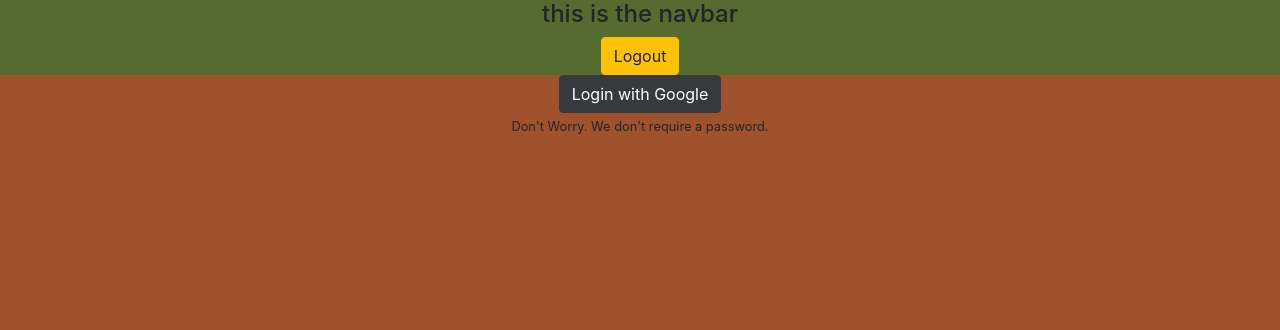
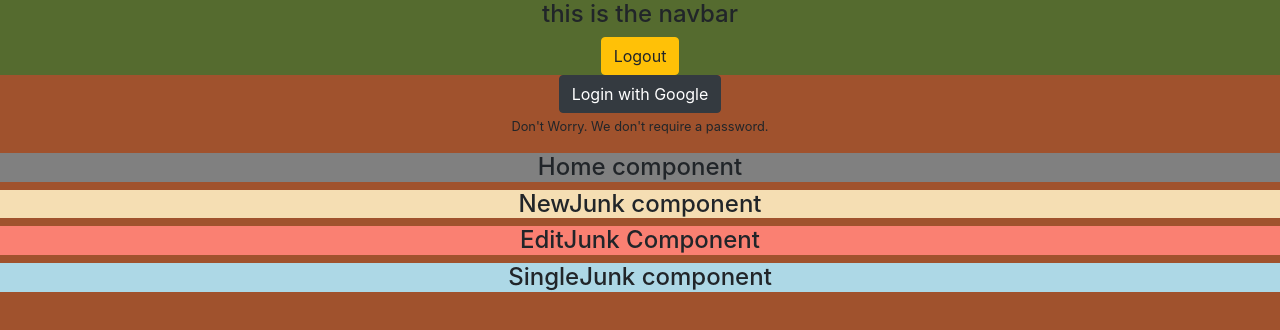
Before and after one commit to ToddSpainhour/react-hoarder, a React (Create React App) app: page / in a window 1280 px wide. Shown: the top 330 px of the page. Built offline with nearby package versions, Linux system fonts and the light colour scheme; no server answers.

Commit message:
components added

```diff
--- a/src/App/App.js
+++ b/src/App/App.js
@@ -6,6 +6,11 @@ import './App.scss';
 
 import Auth from '../components/Auth/Auth';
 import MyNavbar from '../components/MyNavbar/MyNavbar';
+import Home from '../components/Home/Home';
+import NewJunk from '../components/NewJunk/NewJunk';
+import EditJunk from '../components/EditJunk/EditJunk';
+import SingleJunk from '../components/SingleJunk/SingleJunk';
+
 
 import fbConnection from '../helpers/data/connection';
 
@@ -36,6 +41,10 @@ class App extends React.Component {
       <div className="App">
         <MyNavbar />
         <Auth />
+        <Home />
+        <NewJunk />
+        <EditJunk />
+        <SingleJunk />
       </div>
     );
   }
--- /dev/null
+++ b/src/components/EditJunk/EditJunk.js
@@ -0,0 +1,15 @@
+import React from 'react';
+
+import './EditJunk.scss';
+
+class EditJunk extends React.Component {
+  render() {
+    return (
+      <div className="EditJunk">
+        <h4>EditJunk Component</h4>
+      </div>
+    );
+  }
+}
+
+export default EditJunk;
--- /dev/null
+++ b/src/components/EditJunk/EditJunk.scss
@@ -0,0 +1,4 @@
+.EditJunk {
+  display: block;
+  background-color: salmon;
+}
--- /dev/null
+++ b/src/components/Home/Home.js
@@ -0,0 +1,15 @@
+import React from 'react';
+
+import './Home.scss';
+
+class Home extends React.Component {
+  render() {
+    return (
+      <div className="Home">
+        <h4>Home component</h4>
+      </div>
+    );
+  }
+}
+
+export default Home;
--- /dev/null
+++ b/src/components/Home/Home.scss
@@ -0,0 +1,4 @@
+.Home {
+  display: block;
+  background-color: grey;
+}
--- /dev/null
+++ b/src/components/NewJunk/NewJunk.js
@@ -0,0 +1,15 @@
+import React from 'react';
+
+import './NewJunk.scss';
+
+class NewJunk extends React.Component {
+  render() {
+    return (
+      <div className="NewJunk">
+        <h4>NewJunk component</h4>
+      </div>
+    );
+  }
+}
+
+export default NewJunk;
--- /dev/null
+++ b/src/components/NewJunk/NewJunk.scss
@@ -0,0 +1,4 @@
+.NewJunk {
+  display: block;
+  background-color: wheat;
+}
--- /dev/null
+++ b/src/components/SingleJunk/SingleJunk.js
@@ -0,0 +1,15 @@
+import React from 'react';
+
+import './SingleJunk.scss';
+
+class SingleJunk extends React.Component {
+  render() {
+    return (
+      <div className="SingleJunk">
+        <h4>SingleJunk component</h4>
+      </div>
+    );
+  }
+}
+
+export default SingleJunk;
--- /dev/null
+++ b/src/components/SingleJunk/SingleJunk.scss
@@ -0,0 +1,4 @@
+.SingleJunk {
+  display: block;
+  background-color: lightblue;
+}
```
